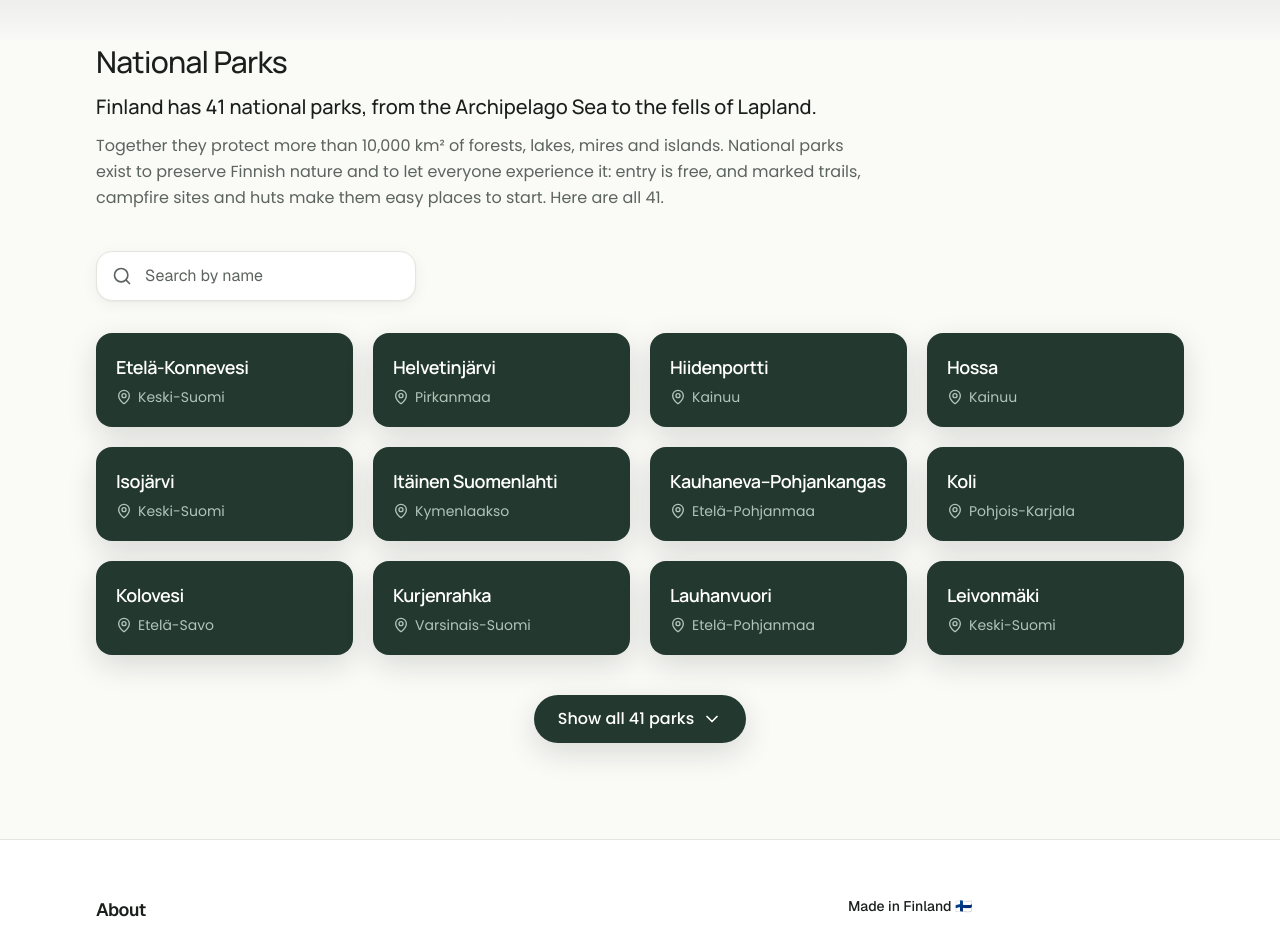
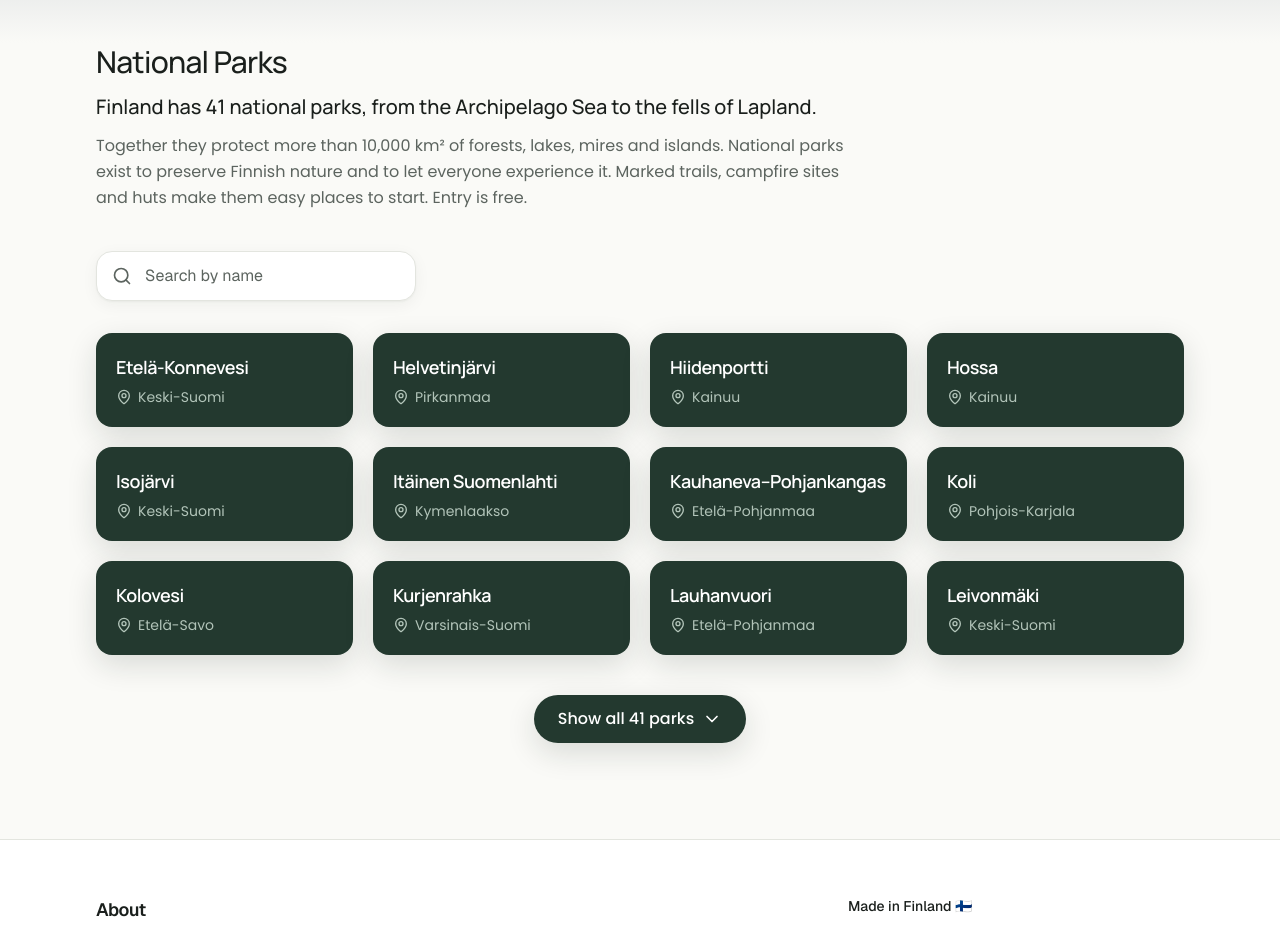
Before and after one commit to davidstrbian/landmark-app, a Next.js app: page / in a window 1280 px wide. Shown: the part 2500-3430 px from the top of the page. Built offline with nearby package versions, Linux system fonts and the light colour scheme.

Commit message:
Reword the National Parks intro
Co-Authored-By: Claude Opus 5.5 <noreply@anthropic.com>
Claude-Session: https://claude.ai/code/session_01GT8wKyKBeJVeQxkyZeicfX

```diff
--- a/app/tracker.tsx
+++ b/app/tracker.tsx
@@ -58,9 +58,8 @@ export function Tracker({ landmarks }: { landmarks: Landmark[] }) {
           <p className="mb-10 mt-3 max-w-3xl font-body leading-relaxed text-muted">
             Together they protect more than 10,000 km² of forests, lakes, mires
             and islands. National parks exist to preserve Finnish nature and to
-            let everyone experience it: entry is free, and marked trails,
-            campfire sites and huts make them easy places to start. Here are all
-            41.
+            let everyone experience it. Marked trails, campfire sites and huts
+            make them easy places to start. Entry is free.
           </p>
           <LandmarkGrid
             landmarks={parks}
```
